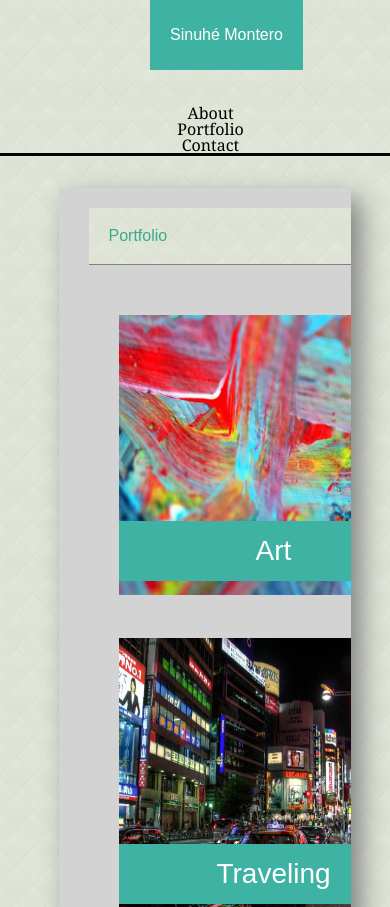
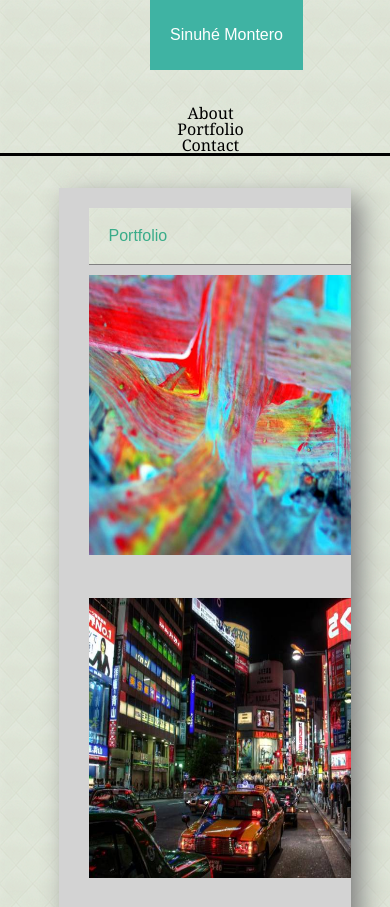
Before and after one commit to Sinuhem23/Responsive-Portfolio, a plain HTML site: page portfolio.html in a window 390 px wide. Shown: the top 907 px of the page. Drawn offline with Linux system fonts and the light colour scheme; files whose address does not match are found by name.

Commit message:
responsive-portfolio

```diff
--- a/assets/css/style.css
+++ b/assets/css/style.css
@@ -17,7 +17,7 @@ h2 {
 #name {
 
     float: left;
-    margin-left: 15%;
+    margin-left: 20%;
 
     margin-bottom: 0;
     background-color: rgb(63, 179, 163);
@@ -76,9 +76,7 @@ li a:hover {
 
 }
 
-.clearfix {
-    overflow: auto;
-  }
+
 
 .main {
     margin-left: 20px;
@@ -170,6 +168,7 @@ body {
 
 
 
+
 .about-me {
     padding: 20px;
     border-bottom: solid .5px grey;
@@ -226,10 +225,10 @@ footer {
     position: absolute;
     background-color:rgb(63, 179, 163);
     color: white;
-
+    display: inline-block;
     width: 310px;
-    margin-left: 40px;
-
+    margin-left: -315px;
+    z-index: 1;
 
 
     font-size: 28px;
@@ -240,13 +239,19 @@ footer {
       height: 280px;
       margin-left: 40px;
       margin-top: 40px;
+
+
   }
 
   .entirety {
 
-    display: inline;
+    display: inline-block;
+
       position: relative;
       max-width: 960px;
+
+
+      height: auto;
 
 
   }
@@ -284,14 +289,14 @@ footer {
 .social ul {
     display: inline;
     text-align: center;
-    margin-left: 200px;
+    margin-left: 60px;
 
 
 }
 .social li {
     display: inline;
     text-align: center;
-    margin-left: 200px;
+    margin-left: 60px;
 
 }
 
@@ -332,6 +337,13 @@ footer {
           height: auto;
           margin: auto;
       }
+
+
+      .entirety {
+
+
+        bottom: 40px;
+         }
 
 }
 
@@ -414,6 +426,7 @@ footer {
 
     .main-nav {
         margin-left: 160px;
+
     }
     .pic {
         width: 300px;
@@ -488,4 +501,10 @@ footer {
         width: 330px;
     }
 
+     .entirety {
+    margin-left: -30px;
+    margin-right: 0;
+    bottom: 40px;
+     }
+
 }
--- a/portfolio.html
+++ b/portfolio.html
@@ -1,5 +1,6 @@
 <!DOCTYPE html>
 <html>
+
 <head>
 
     <meta charset="UTF-8">
@@ -11,6 +12,7 @@
         Basic-Portfolio
     </title>
 </head>
+
 <body>
     <section class="heading">
         <h1 id="name">Sinuhé Montero</h1>
@@ -21,7 +23,7 @@
         </ul>
     </section>
 
-    <div class="clearfix">
+
     <div class="main-body">
         <h2 class="about-me"> Portfolio </h2>
 
@@ -31,22 +33,22 @@
             <div class="container">
                 <img class="photos" src="assets/img/art.jpg" alt="Art">
                 <div class="center">Art</div>
-
+            </div>
 
             <div class="container">
                 <img class="photos" src="assets/img/Traveling.jpg" alt="Traveling">
                 <div class="center">Traveling</div>
-
+            </div>
 
             <div class="container">
                 <img class="photos" src="assets/img/nature.jpg" alt="Nature">
                 <div class="center">Nature</div>
-
+            </div>
 
             <div class="container">
                 <img class="photos" src="assets/img/Music.jpg" alt="Music">
                 <div class="center">Music</div>
-
+            </div>
 
             <div class="container">
                 <img class="photos" src="assets/img/Motorcycle.jpg" alt="Motorcycle">
@@ -62,14 +64,14 @@
 
         </section>
     </div>
-</div>
+
     <footer>
         <div class="social">
             <ul>
                 <li>
 
                     <a target="_blank" href="https://github.com/Sinuhem23/">
-                    <img src="assets/img/github.png" alt="GitHub">
+                        <img src="assets/img/github.png" alt="GitHub" style="width:100px">
                     </a>
                 </li>
 
@@ -78,4 +80,5 @@
         </div>
     </footer>
 </body>
+
 </html>
```
Lines whose indentation alone changed are shown as unchanged.
